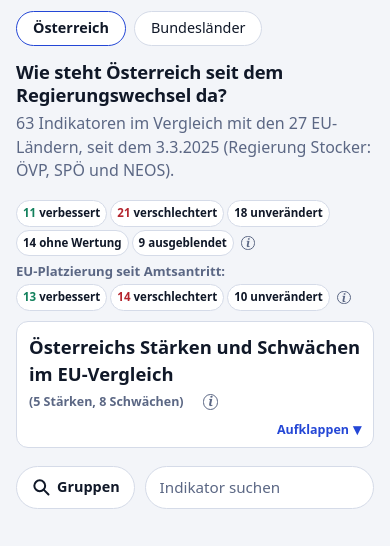
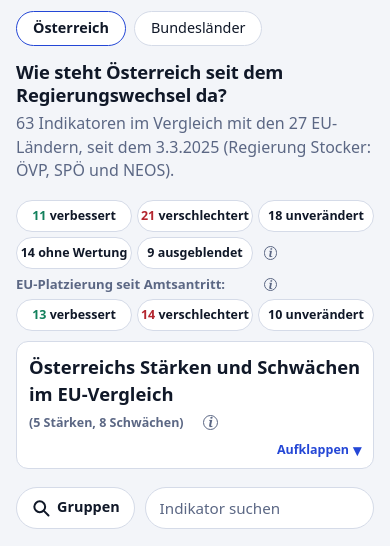
Before and after one commit to Thorusmaximus/oesterreich-eu-vergleich, a plain HTML site: page docs/index.html in a window 390 px wide. Shown: the part 181-727 px from the top of the page. Drawn offline with Linux system fonts and the light colour scheme.

Commit message:
Startseite mobil: Statusfilter größer, genau drei nebeneinander
Co-Authored-By: Claude Sonnet 5.5 <noreply@anthropic.com>
Claude-Session: https://claude.ai/code/session_01VREGYsAQD5VDTbRsXg6iog

```diff
--- a/docs/index.html
+++ b/docs/index.html
@@ -14,7 +14,7 @@
 <meta property="og:description" content="Was sich verändert hat, nicht, wer schuld ist. Platz unter 27 EU-Ländern und Entwicklung seit dem Regierungsantritt.">
 <meta property="og:image" content="https://thorusmaximus.github.io/oesterreich-eu-vergleich/vorschau.png">
 <meta name="twitter:card" content="summary_large_image">
-<link rel="stylesheet" href="style.css?v=6e8e381c">
+<link rel="stylesheet" href="style.css?v=33b674c6">
 </head>
 <body>
 <main>
--- a/docs/style.css
+++ b/docs/style.css
@@ -276,3 +276,11 @@ svg{width:100%;height:auto;display:block}
 .sust .sdrit h3{margin-top:10px;color:var(--mut)}
 @media(max-width:640px){.sust .sustg:has(.sdrit){grid-template-columns:1fr}.sust .sdrit{border-left:0;padding-left:0}}
 .sust .sdrit .vbtn{display:inline-block;max-width:calc(100% - 26px);vertical-align:middle;text-align:left}
+@media(max-width:480px){
+.zrow{display:grid;grid-template-columns:repeat(3,1fr);gap:5px;align-items:center}
+.zrow .zb{padding:6px 2px;font-size:min(.8rem,3.2vw);white-space:nowrap;text-align:center;min-width:0}
+.zrow .zl{grid-column:1/3;flex:none}
+.zrow .zl ~ .info{order:1;justify-self:start}
+.zrow .zl ~ .zb{order:2}
+.zrow>.info{justify-self:start;margin-left:6px}
+}
```
Also changed, not shown: docs/bundeslaender.html (+1 -1 lines), docs/bundesland.html (+1 -1 lines), docs/impressum.html (+1 -1 lines), docs/indikator.html (+1 -1 lines), docs/methodik.html (+1 -1 lines).
